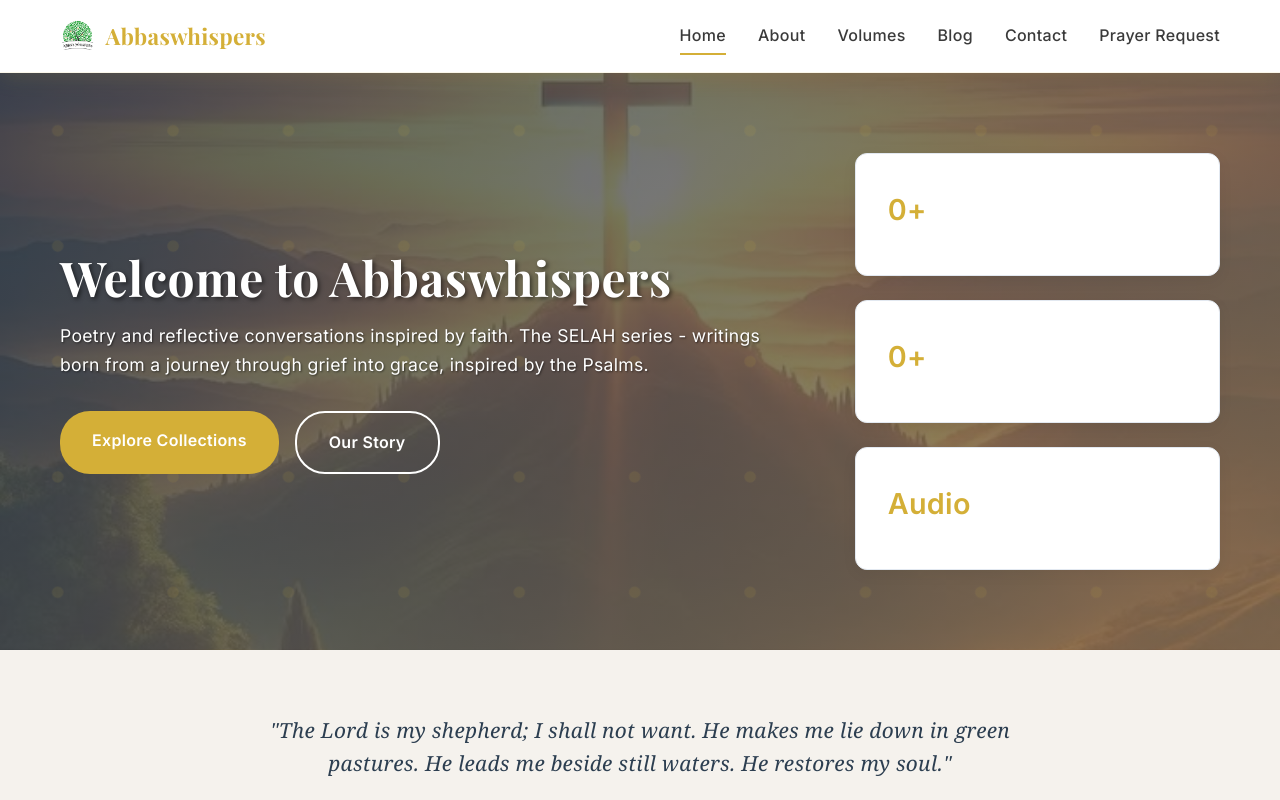
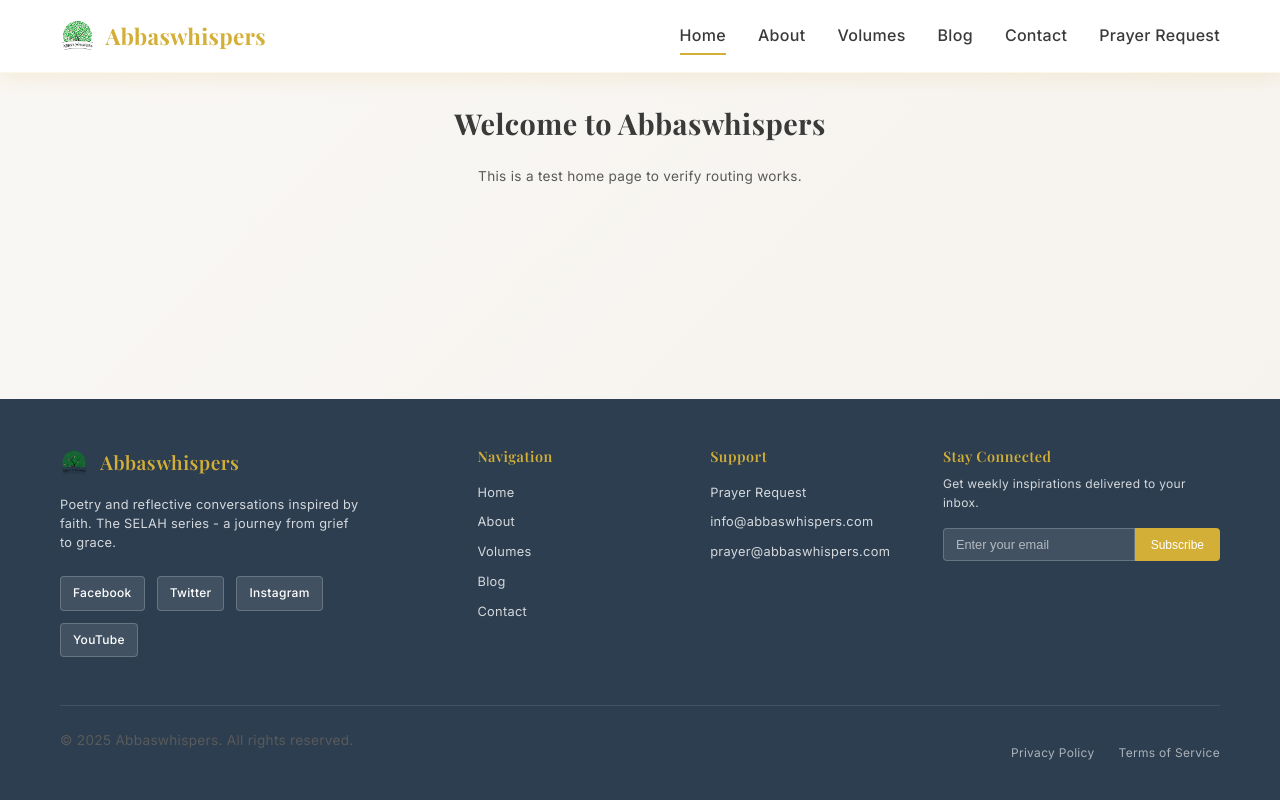
Before and after one commit to Ajang-Deng98/abbaswhispers_website, a React (Create React App) app in the folder frontend/: page / in a window 1280 px wide. Shown: the top 800 px of the page. Built offline with nearby package versions, Linux system fonts and the light colour scheme; no server answers.

Commit message:
test home page routing fix

```diff
--- a/frontend/src/App.js
+++ b/frontend/src/App.js
@@ -3,7 +3,7 @@ import { BrowserRouter as Router, Routes, Route, useLocation } from 'react-route
 import { motion } from 'framer-motion';
 import Header from './components/Header';
 import Footer from './components/Footer';
-import Home from './pages/Home';
+import HomeTest from './pages/HomeTest';
 import About from './pages/About';
 import Volumes from './pages/Volumes';
 import Blog from './pages/Blog';
@@ -33,7 +33,7 @@ function App() {
   return (
     <Router>
       <Routes>
-        <Route path="/" element={<Layout><Home /></Layout>} />
+        <Route path="/" element={<Layout><HomeTest /></Layout>} />
         <Route path="/about" element={<Layout><About /></Layout>} />
         <Route path="/volumes" element={<Layout><Volumes /></Layout>} />
         <Route path="/blog" element={<Layout><Blog /></Layout>} />
--- a/frontend/src/pages/Home.js
+++ b/frontend/src/pages/Home.js
@@ -22,8 +22,17 @@ const Home = () => {
       setFeaturedVolumes(volumesResponse.data || []);
     } catch (error) {
       console.error('Error loading featured content:', error);
-      setFeaturedPosts([]);
-      setFeaturedVolumes([]);
+      // Set fallback data
+      setFeaturedPosts([
+        { id: 1, title: 'Finding Peace in Psalms', excerpt: 'Discover how the ancient words of David can bring comfort to modern hearts.', created_at: new Date() },
+        { id: 2, title: 'Grace in Grief', excerpt: 'A journey through loss and the healing power of faith.', created_at: new Date() },
+        { id: 3, title: 'Selah Moments', excerpt: 'Pausing to reflect on God\'s goodness in our daily lives.', created_at: new Date() }
+      ]);
+      setFeaturedVolumes([
+        { id: 1, title: 'SELAH Volume I', description: 'Poetry born from grief, transformed by grace.' },
+        { id: 2, title: 'SELAH Volume II', description: 'Continuing the journey of faith and healing.' },
+        { id: 3, title: 'SELAH Volume III', description: 'Finding hope in the darkest valleys.' }
+      ]);
     }
   };
 
@@ -60,11 +69,11 @@ const Home = () => {
               transition={{ duration: 0.8, delay: 0.3 }}
             >
               <div className="stat-card">
-                <span className="stat-number">{featuredVolumes.length}+</span>
+                <span className="stat-number">3+</span>
                 <span className="stat-label">Poetry Collections</span>
               </div>
               <div className="stat-card">
-                <span className="stat-number">{featuredPosts.length}+</span>
+                <span className="stat-number">15+</span>
                 <span className="stat-label">Blog Posts</span>
               </div>
               <div className="stat-card">
--- /dev/null
+++ b/frontend/src/pages/HomeTest.js
@@ -0,0 +1,12 @@
+import React from 'react';
+
+const HomeTest = () => {
+  return (
+    <div style={{ padding: '2rem', textAlign: 'center' }}>
+      <h1>Welcome to Abbaswhispers</h1>
+      <p>This is a test home page to verify routing works.</p>
+    </div>
+  );
+};
+
+export default HomeTest;
```
